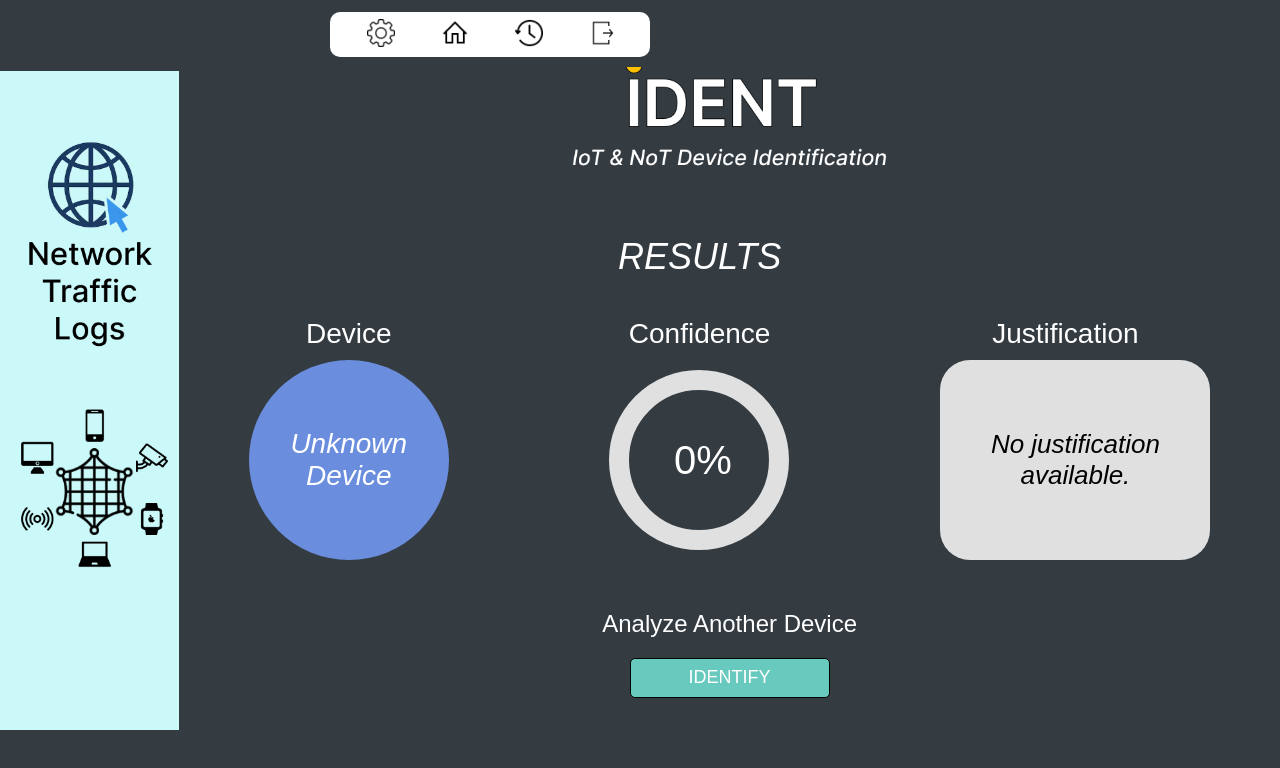
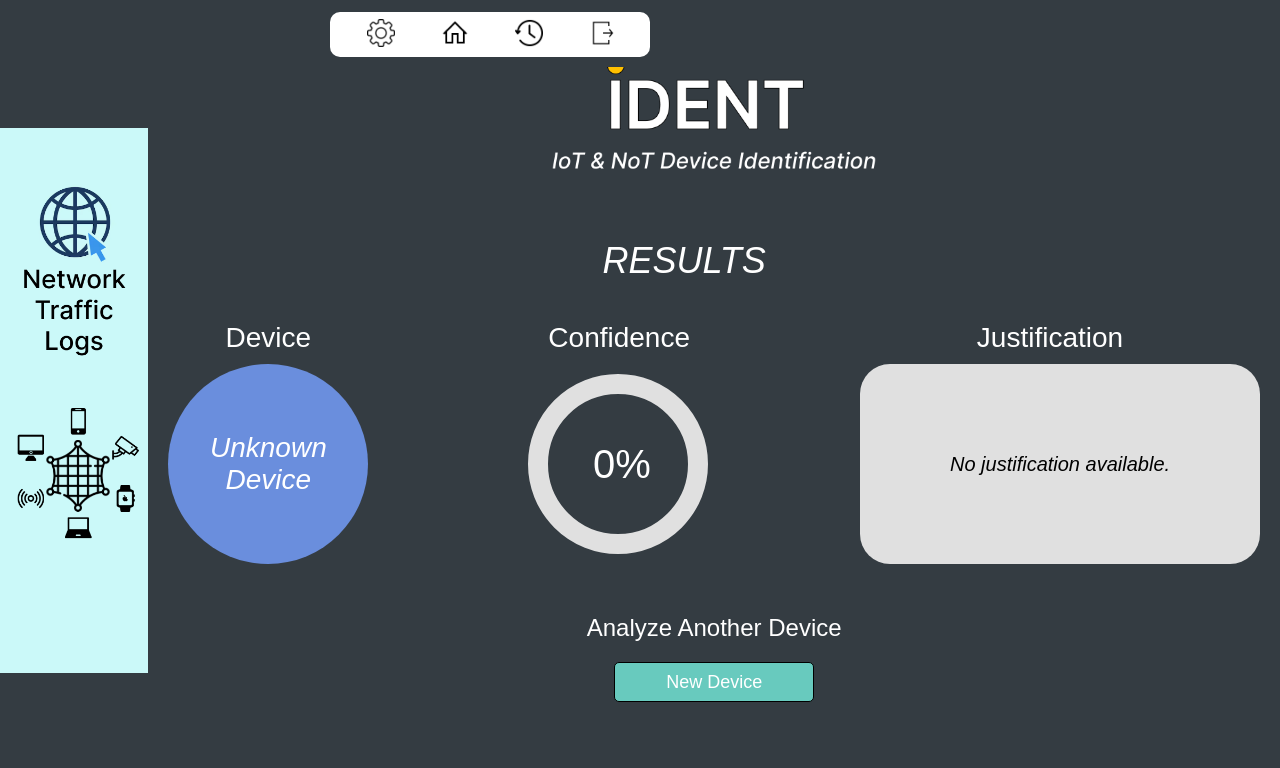
Before and after one commit to TalFlint1/iot-not-identification, a React (Create React App) app in the folder src/frontend/: page /result in a window 1280 px wide. Shown: the top 768 px of the page. Built offline with nearby package versions, Linux system fonts and the light colour scheme.

Commit message:
start working on uploading json as user

```diff
--- a/src/frontend/src/components/InputScreen.js
+++ b/src/frontend/src/components/InputScreen.js
@@ -11,16 +11,6 @@
   const [inputType, setInputType] = useState("json"); // Default to JSON file
   const [selectedFile, setSelectedFile] = useState(null);
   const [focusedInput, setFocusedInput] = useState(""); // State to manage which input box is clicked
-
-  const handleMockAnalyze = async () => {
-    try {
-      const response = await fetch("/mock_results.json");
-      const data = await response.json();
-      navigate("/result", { state: { resultData: data[0] } }); // Assuming we want the first device result
-    } catch (error) {
-      console.error("Failed to load mock results:", error);
-    }
-  };
 
   const handleRealAnalyze = async () => {
     if (!selectedFile) {
--- a/src/frontend/src/components/ResultScreen.js
+++ b/src/frontend/src/components/ResultScreen.js
@@ -3,9 +3,11 @@
 import Title from "./Title";
 import UpperBar from "./UpperBar";
 import { useLocation } from "react-router-dom";
+import { useNavigate } from "react-router-dom";
 
 const ResultScreen = () => {
   const username = "Tal";
+  const navigate = useNavigate();
   const location = useLocation();
   const { resultData } = location.state || {};
 
@@ -18,6 +20,10 @@
     if (percentage >= 80) return "#17B95B"; // Green
     if (percentage >= 50) return "#FFA500"; // Orange
     return "#FF0000"; // Red
+  };
+
+  const handleAnalyzeAnother = () => {
+    navigate("/identify");
   };
 
   const ringColor = getColor(confidencePercentage);
@@ -101,7 +107,7 @@
               padding: "20px",
               borderRadius: "30px",
               height: "200px",
-              width: "270px",
+              width: "400px",
               textAlign: "center",
               marginLeft: "120px",
               marginBottom: "-80px",
@@ -110,7 +116,7 @@
               justifyContent: "center"
             }}
           >
-            <p style={{ color: "black", fontSize: "26px", fontStyle: "italic" }}>{justificationText}</p>
+            <p style={{ color: "black", fontSize: "20px", fontStyle: "italic" }}>{justificationText}</p>
           </div>
           </div>
         </div>
@@ -119,6 +125,7 @@
         <div style={{ textAlign: "center", marginTop: "130px" }}>
           <p style={{ color: "white", fontSize: "24px" }}>Analyze Another Device</p>
           <button
+            onClick={handleAnalyzeAnother}
             style={{
               width: "200px",
               height: "40px",
@@ -130,7 +137,7 @@
               marginTop: "20px",
             }}
           >
-            IDENTIFY
+            New Device
           </button>
         </div>
       </div>
```
